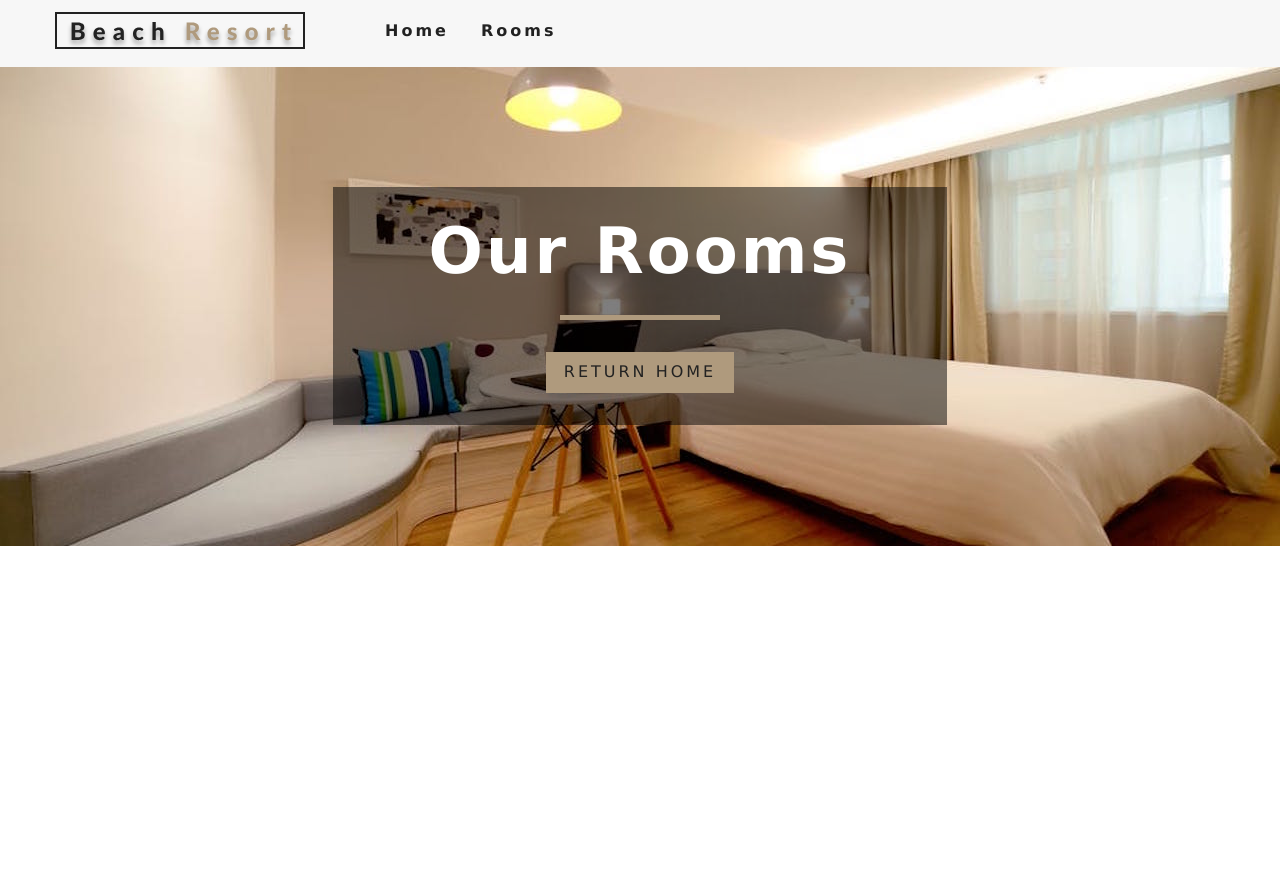
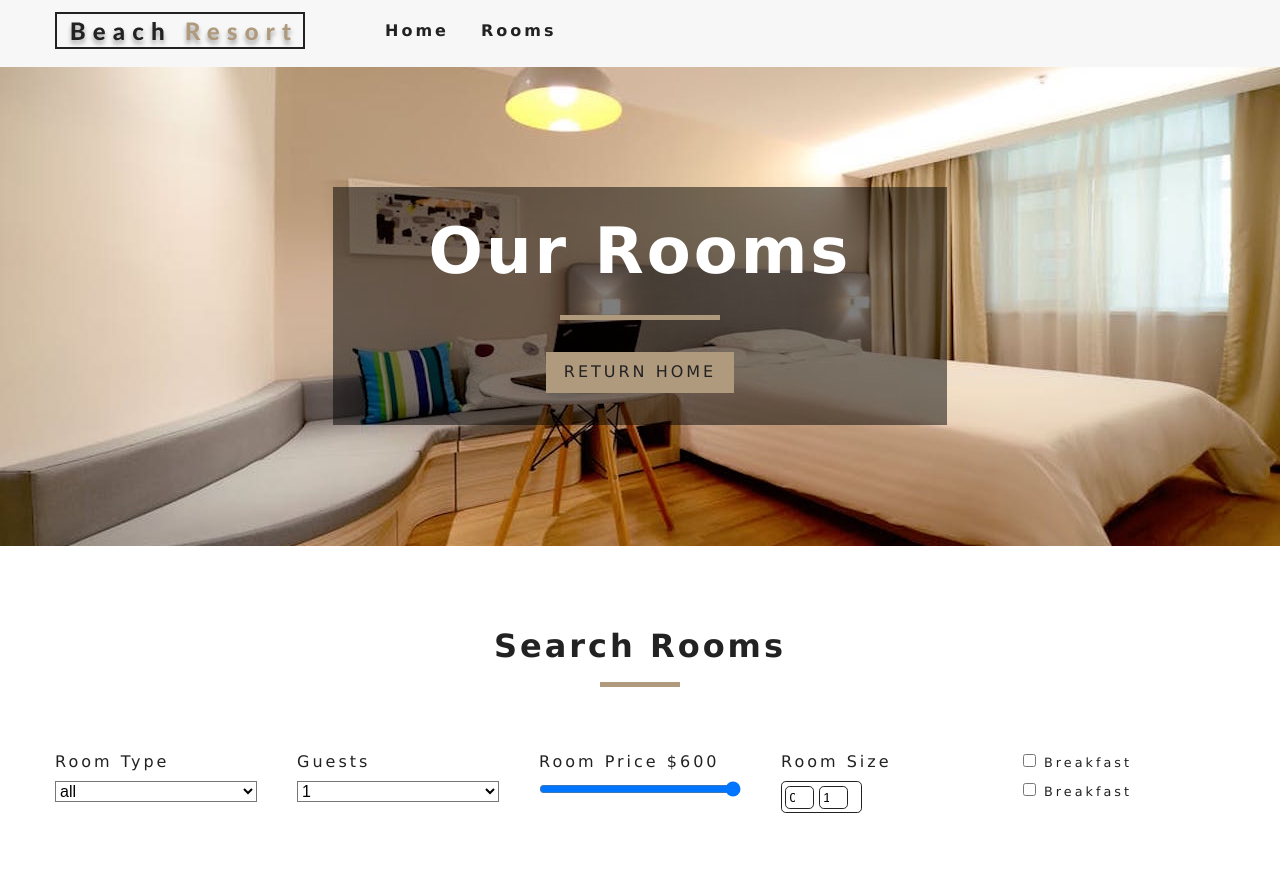
Before and after one commit to skin93/resort-reservation, a React (Create React App) app: page /rooms in a window 1280 px wide. Shown: the top 891 px of the page. Before the commit the page ends 800 px from the top, so only its background shows below. Built offline with nearby package versions, Linux system fonts and the light colour scheme.

Commit message:
Room container, filter and list added

```diff
--- /dev/null
+++ b/src/components/RoomContainer.js
@@ -0,0 +1,48 @@
+import React from 'react';
+import RoomsFilter from './RoomFilter';
+import RoomsList from './RoomList';
+import { withRoomConsumer } from '../context';
+import Loading from './Loading';
+
+function RoomContainer({ context }) {
+  const { loading, sortedRooms, rooms } = context;
+  if (loading) {
+    return <Loading />;
+  }
+  return (
+    <>
+      <RoomsFilter rooms={rooms} />
+      <RoomsList rooms={sortedRooms} />
+    </>
+  );
+}
+
+export default withRoomConsumer(RoomContainer);
+
+// import React from 'react';
+// import RoomsFilter from './RoomFilter';
+// import RoomsList from './RoomList';
+// import { RoomConsumer } from '../context';
+// import Loading from './Loading';
+
+// const RoomContainer = () => {
+//   return (
+//     <RoomConsumer>
+//       {value => {
+//         const { loading, sortedRooms, rooms } = value;
+//         if (loading) {
+//           return <Loading />;
+//         }
+//         return (
+//           <div>
+//             hello from rooms container
+//             <RoomsFilter rooms={rooms} />
+//             <RoomsList rooms={sortedRooms} />
+//           </div>
+//         );
+//       }}
+//     </RoomConsumer>
+//   );
+// };
+
+// export default RoomContainer;
--- /dev/null
+++ b/src/components/RoomFilter.js
@@ -0,0 +1,146 @@
+import React from 'react';
+import { useContext } from 'react';
+import { RoomContext } from '../context';
+import Title from '../components/Title';
+// get all unique values
+const getUnique = (items, value) => {
+  return [...new Set(items.map(item => item[value]))];
+};
+
+const RoomFilter = ({ rooms }) => {
+  const context = useContext(RoomContext);
+  const {
+    handleChange,
+    type,
+    capacity,
+    price,
+    minPrice,
+    maxPrice,
+    minSize,
+    maxSize,
+    breakfast,
+    pets
+  } = context;
+  // get unique types
+  let types = getUnique(rooms, 'type');
+
+  // and all
+  types = ['all', ...types];
+
+  // map to jsx
+  types = types.map((item, index) => {
+    return (
+      <option value={item} key={index}>
+        {item}
+      </option>
+    );
+  });
+
+  let people = getUnique(rooms, 'capacity');
+  people = people.map((item, index) => {
+    return (
+      <option key={index} value={item}>
+        {item}
+      </option>
+    );
+  });
+  return (
+    <section className='filter-container'>
+      <Title title='search rooms' />
+      <form className='filter-form'>
+        {/* select type */}
+        <div className='form-group'>
+          <label htmlFor='type'>room type</label>
+          <select
+            name='type'
+            id='type'
+            value={type}
+            className='form-control'
+            onChange={handleChange}
+          >
+            {types}
+          </select>
+        </div>
+        {/* end select type */}
+        {/* guests */}
+        <div className='form-group'>
+          <label htmlFor='capacity'>Guests</label>
+          <select
+            name='capacity'
+            id='capacity'
+            value={capacity}
+            className='form-control'
+            onChange={handleChange}
+          >
+            {people}
+          </select>
+        </div>
+        {/* end guests */}
+        {/* room price */}
+        <div className='form-group'>
+          <label htmlFor='price'>room price ${price}</label>
+          <input
+            type='range'
+            name='price'
+            min={minPrice}
+            max={maxPrice}
+            id=''
+            value={price}
+            onChange={handleChange}
+            className='form-control'
+          />
+        </div>
+        {/* end room price */}
+        {/* size */}
+        <div className='form-group'>
+          <label htmlFor='size'>room size</label>
+          <div className='size-input'>
+            <input
+              type='number'
+              name='minSize'
+              id='size'
+              value={minSize}
+              onChange={handleChange}
+              className='size-input'
+            />
+            <input
+              type='number'
+              name='maxSize'
+              id='size'
+              value={maxSize}
+              onChange={handleChange}
+              className='size-input'
+            />
+          </div>
+        </div>
+        {/* end of size */}
+        {/* extras */}
+        <div className='form-group'>
+          <div className='single-extra'>
+            <input
+              type='checkbox'
+              name='breakfast'
+              id='breakfast'
+              checked={breakfast}
+              onChange={handleChange}
+            />
+            <label htmlFor='breakfast'>breakfast</label>
+          </div>
+          <div className='single-extra'>
+            <input
+              type='checkbox'
+              name='pets'
+              id='pets'
+              checked={pets}
+              onChange={handleChange}
+            />
+            <label htmlFor='pets'>breakfast</label>
+          </div>
+        </div>
+        {/* end extras */}
+      </form>
+    </section>
+  );
+};
+
+export default RoomFilter;
--- /dev/null
+++ b/src/components/RoomList.js
@@ -0,0 +1,23 @@
+import React from 'react';
+import Room from './Room';
+
+const RoomList = ({ rooms }) => {
+  if (rooms.length === 0) {
+    return (
+      <div className='empty-search'>
+        <h3>unfortunately no rooms matched your search parameters</h3>
+      </div>
+    );
+  }
+  return (
+    <section className='roomsList'>
+      <div className='roomslist-center'>
+        {rooms.map(item => {
+          return <Room key={item.id} room={item} />;
+        })}
+      </div>
+    </section>
+  );
+};
+
+export default RoomList;
--- a/src/context.js
+++ b/src/context.js
@@ -9,7 +9,15 @@
     rooms: [],
     sortedRooms: [],
     featuredRooms: [],
-    loading: true
+    loading: true,
+    type: 'all',
+    capacity: 1,
+    minPrice: 0,
+    maxPrice: 0,
+    minSize: 0,
+    maxSize: 0,
+    breakfast: false,
+    pets: false
   };
 
   // getData
@@ -17,11 +25,16 @@
   componentDidMount() {
     let rooms = this.formatData(items);
     let featuredRooms = rooms.filter(room => room.featured === true);
+    let maxPrice = Math.max(...rooms.map(item => item.price));
+    let maxSize = Math.max(...rooms.map(item => item.size));
     this.setState({
       rooms,
       featuredRooms,
       sortedRooms: rooms,
-      loading: false
+      loading: false,
+      price: maxPrice,
+      maxPrice,
+      maxSize
     });
   }
 
@@ -43,12 +56,78 @@
     return room;
   };
 
+  handleChange = event => {
+    const target = event.target;
+    const value = event.type === 'checkbox' ? target.checked : target.value;
+    const name = event.target.name;
+    this.setState(
+      {
+        [name]: value
+      },
+      this.filterRooms
+    );
+  };
+
+  filterRooms = () => {
+    let {
+      rooms,
+      type,
+      capacity,
+      price,
+      minSize,
+      maxSize,
+      breakfast,
+      pets
+    } = this.state;
+
+    // all the rooms
+    let tempRooms = [...rooms];
+
+    // transform values
+    capacity = parseInt(capacity);
+    price = parseInt(price);
+
+    // filter by type
+    if (type !== 'all') {
+      tempRooms = tempRooms.filter(room => room.type === type);
+    }
+
+    // filter by capacity
+    if (capacity !== 1) {
+      tempRooms = tempRooms.filter(room => room.capacity >= capacity);
+    }
+
+    // filter by price
+    tempRooms = tempRooms.filter(room => room.price <= price);
+
+    // filter by size
+    tempRooms = tempRooms.filter(
+      room => room.size >= minSize && room.size < maxSize
+    );
+
+    //filter by breakfast
+    if (breakfast) {
+      tempRooms = tempRooms.filter(room => room.breakfast === true);
+    }
+
+    //filter by pets
+    if (pets) {
+      tempRooms = tempRooms.filter(room => room.pets === true);
+    }
+
+    // change state
+    this.setState({
+      sortedRooms: tempRooms
+    });
+  };
+
   render() {
     return (
       <RoomContext.Provider
         value={{
           ...this.state,
-          getRoom: this.getRoom
+          getRoom: this.getRoom,
+          handleChange: this.handleChange
         }}
       >
         {this.props.children}
@@ -59,4 +138,14 @@
 
 const RoomConsumer = RoomContext.Consumer;
 
+export function withRoomConsumer(Component) {
+  return function ConsumerWrapper(props) {
+    return (
+      <RoomConsumer>
+        {value => <Component {...props} context={value} />}
+      </RoomConsumer>
+    );
+  };
+}
+
 export { RoomProvider, RoomConsumer, RoomContext };
--- a/src/pages/Rooms.js
+++ b/src/pages/Rooms.js
@@ -2,9 +2,11 @@
 import Hero from '../components/Hero';
 import Banner from '../components/Banner';
 import { Link } from 'react-router-dom';
+import RoomContainer from '../components/RoomContainer';
 
 const Rooms = () => {
   return (
+    <>
       <Hero hero='roomsHero'>
         <Banner title='our rooms'>
           <Link to='/' className='btn-primary'>
@@ -12,6 +14,8 @@
           </Link>
         </Banner>
       </Hero>
+      <RoomContainer />
+    </>
   );
 };
 
```
Lines whose indentation alone changed are shown as unchanged.
